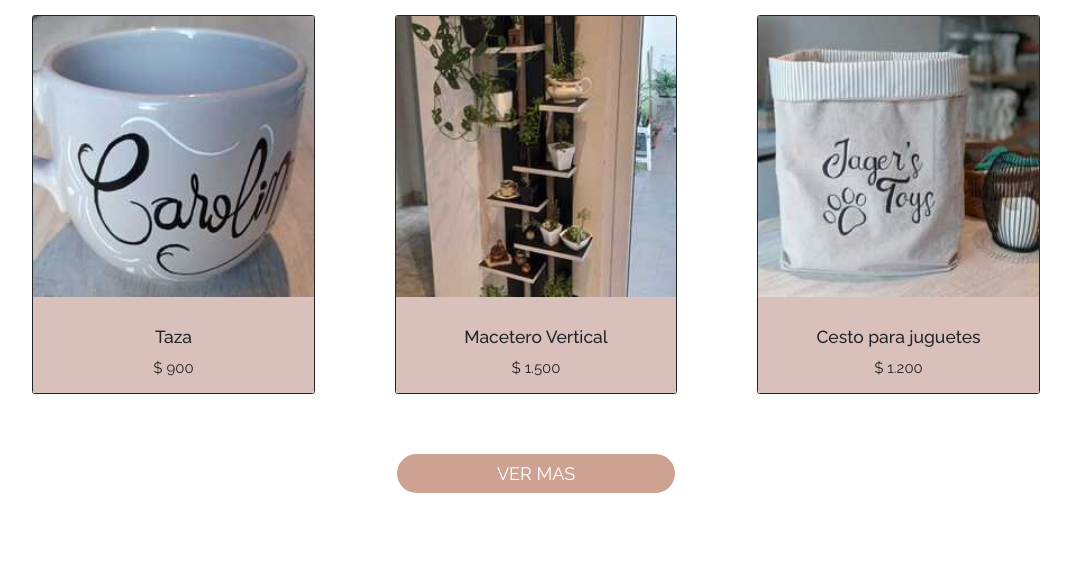
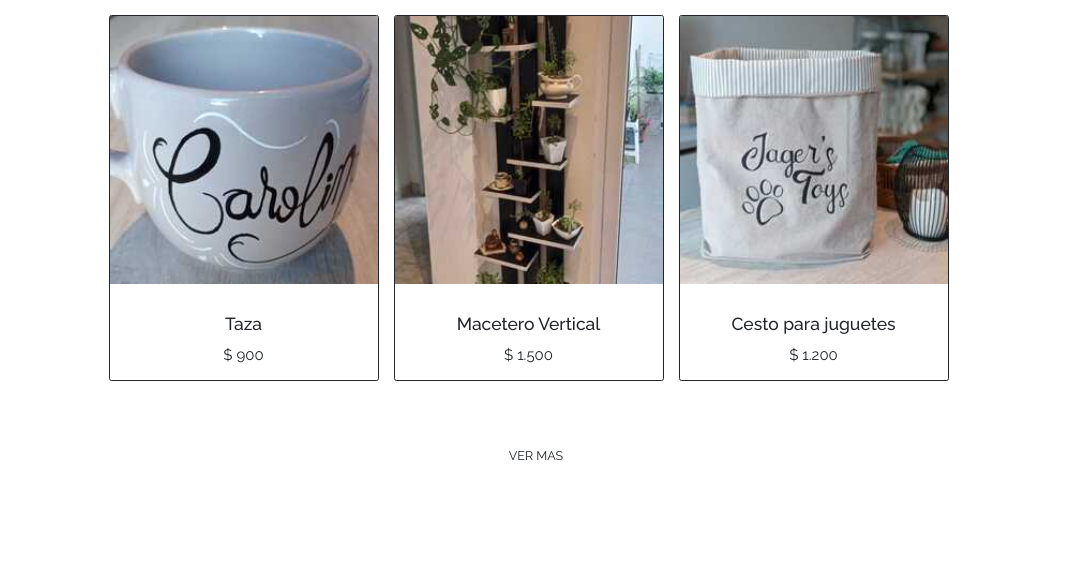
Before and after one commit to AgusHernandez/Minou.Minou-Hernandez, a website: page index.html in a window 1280 px wide. Shown: the part 713-1279 px from the top of the page, without its empty margins (104-1175 px from the left). Drawn offline with nearby package versions, Linux system fonts and the light colour scheme; files that its build step writes are made by us from their sources.

Commit message:
Modificación

```diff
--- a/sass/layout/_main.scss
+++ b/sass/layout/_main.scss
@@ -1,45 +1,6 @@
 @import "../utilities/mediaQueries";
 
-/* PRODUCTOS */
-
-.row {
-    margin-right: .5rem;
-    margin-left: .5rem;
-}
-.cardsProductos {
-    gap: 8rem;
-    .cardProducto {
-        padding: 0rem;
-        transition: all 1s;
-        &:hover {
-            box-shadow: 10px 10px 8px 2px rgba(184,175,184,1);
-            transform: scale(1,1);
-        }
-    }
-    .cardFondo {
-        background-color: #D9C0BA;
-    }
-}
-
-.boton {
-    background-color: #CDA292;
-    border-radius: 44px;
-    transition: all 1s;
-    color: white;
-    &:hover {
-        width: 35rem;
-        transform: scale(1.1);
-        background-color: #BF846F;
-    }
-}
-
-.textBoton {
-    color: white;
-    font-weight: 400;
-    font-size: 1.8rem;
-}
-
-/* INFO UTIL INDEX */
+/* INFO UTIL INDEX*/
 
 .anchoInfo {
     margin-top: 10rem;
@@ -102,8 +63,6 @@
 /* CARRITO */
 
 .carrito {
-    margin-right: 0;
-    margin-left: 0;
     @include tablet {
         height: 50rem;
         padding-left: 0;
```
Lines whose indentation alone changed are shown as unchanged.
